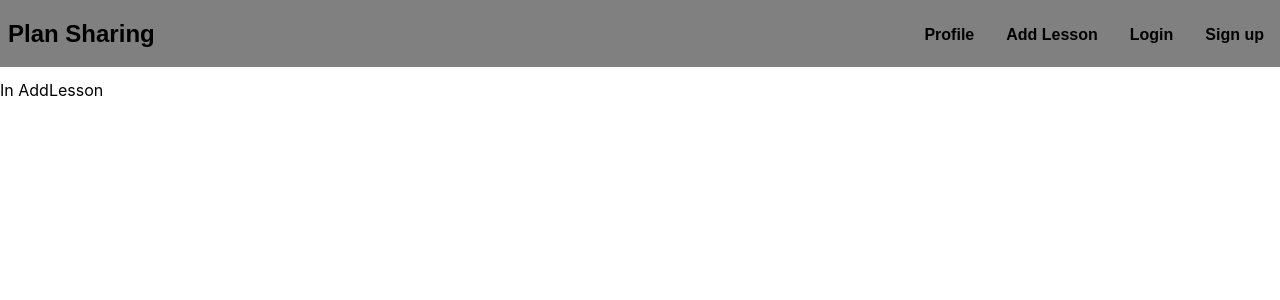
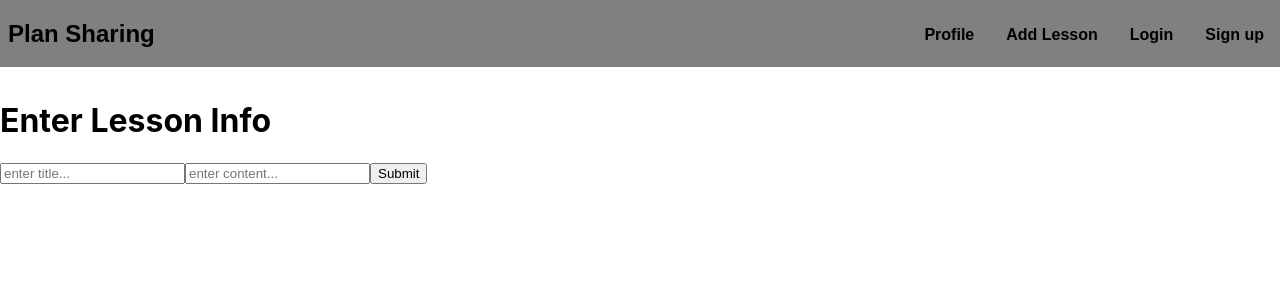
Before and after one commit to eric-klimowich/plan-sharing-frontend, a React (Create React App) app: page /profile/addlesson in a window 1280 px wide. Shown: the top 300 px of the page. Built offline with nearby package versions, Linux system fonts and the light colour scheme.

Commit message:
Created form for adding a lesson

```diff
--- a/src/AddLesson.js
+++ b/src/AddLesson.js
@@ -3,7 +3,28 @@ import React, { Component } from 'react'
 class AddLesson extends Component {
   render() {
     return (
-      <div>In AddLesson</div>
+      <div className="add-lesson">
+        <h1 className="add-lesson__heading">Enter Lesson Info</h1>
+        <form className="add-lesson-form">
+          <input
+            className="add-lesson-form__input"
+            type="text"
+            name="title"
+            placeholder="enter title..."
+          />
+          <input
+            className="add-lesson-form__input"
+            type="text"
+            name="content"
+            placeholder="enter content..."
+          />
+          <input
+            type="submit"
+            name="submit"
+            value="Submit"
+          />
+        </form>
+      </div>
     )
   }
 }
```
